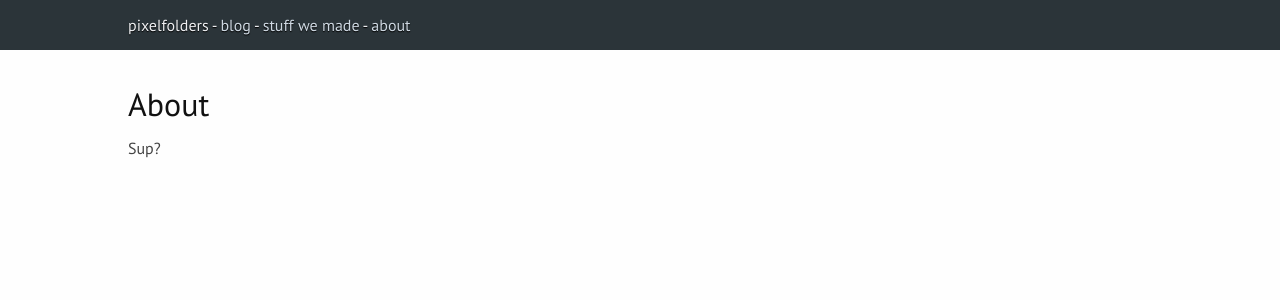
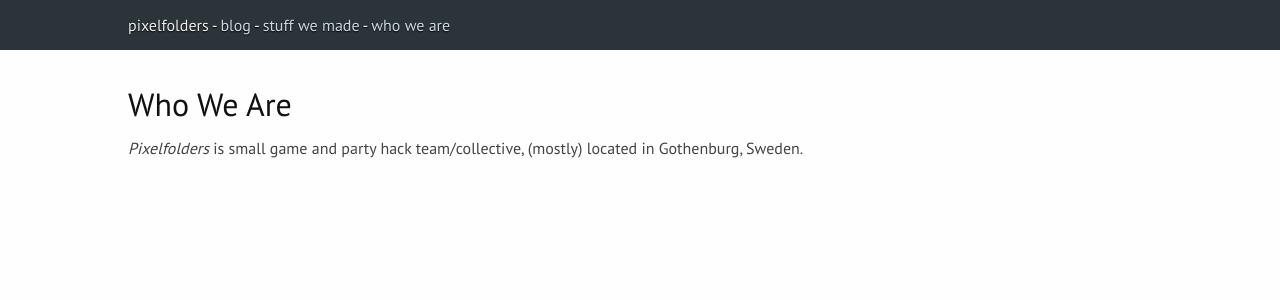
Before and after one commit to pxf/pxf.github.io, a Jekyll site: the page built from _posts/2012-06-08-About.md, in a window 1280 px wide. Shown: the top 300 px of the page. Built offline with Jekyll 4.4.1, drawn with Linux system fonts in a browser that asks for light colours; Markdown is read by kramdown in place of the engine named in the settings.

Commit message:
Minor css tweak

```diff
--- a/_layouts/default.html
+++ b/_layouts/default.html
@@ -26,7 +26,7 @@
 	<body id="blog">
 		<header> pixelfolders - <a href="/">blog</a> -
 			<a href="/page/History.html">stuff we made</a> -
-			<a href="/page/About.html">about</a>
+			<a href="/page/About.html">who we are</a>
 		</header>
 
 		<article>
--- a/_layouts/post.html
+++ b/_layouts/post.html
@@ -39,7 +39,7 @@
 	<body>
 		<header> pixelfolders - <a href="/">blog</a> -
 			<a href="/page/History.html">stuff we made</a> -
-			<a href="/page/About.html">about</a>
+			<a href="/page/About.html">who we are</a>
 		</header>
 
 		<article>
--- a/_layouts/static.html
+++ b/_layouts/static.html
@@ -26,7 +26,7 @@
 	<body>
 		<header> pixelfolders - <a href="/">blog</a> -
 			<a href="/page/History.html">stuff we made</a> -
-			<a href="/page/About.html">about</a>
+			<a href="/page/About.html">who we are</a>
 		</header>
 
 		<article>
--- a/_posts/2012-06-08-About.md
+++ b/_posts/2012-06-08-About.md
@@ -1,5 +1,6 @@
 ---
+title: Who We Are
 layout: static
 categories: page
 ---
-Sup?
+*Pixelfolders* is small game and party hack team/collective, (mostly) located in Gothenburg, Sweden.
--- a/styles/default.css
+++ b/styles/default.css
@@ -17,9 +17,9 @@
 	/*outline: 1300px solid #FAFAFA;*/
 }
 
-a{ color: #0645ad; text-decoration:none;}
+a{ color: #1a4f9c; text-decoration:none; }
 
-a:visited{ color: #0b0080; }
+a:visited{ color: #1a4f9c; }
 
 a:hover{ color: #06e; cursor: pointer; }
 
```
